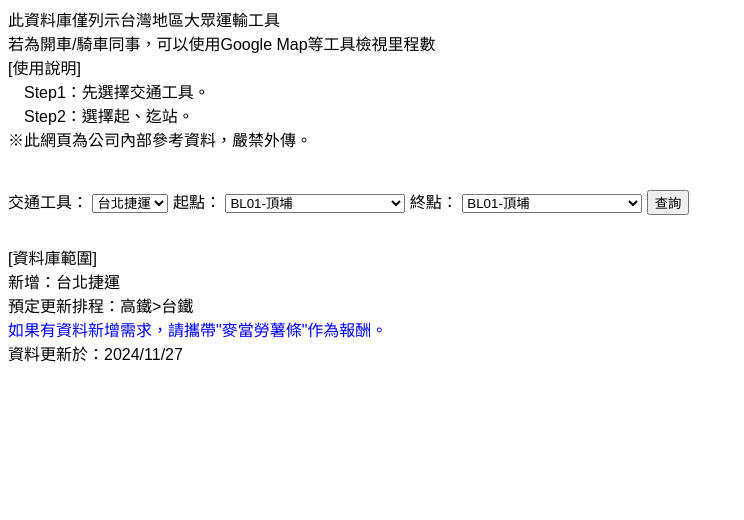
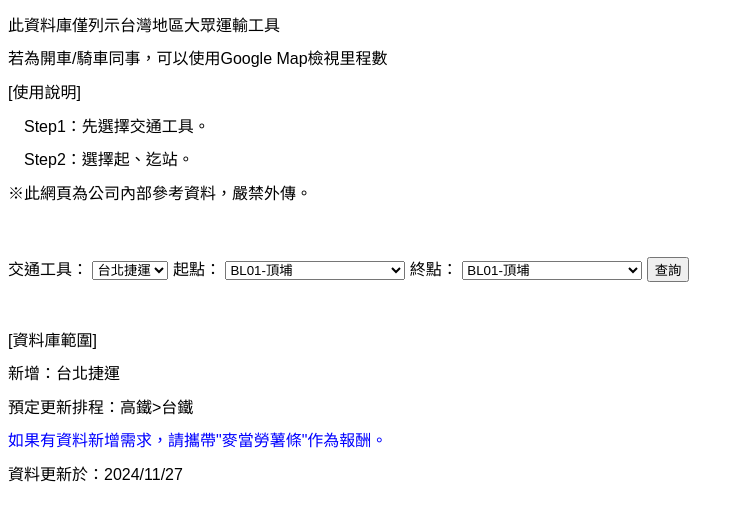
Before and after one commit to EstherG1002/Esther-Toy1, a plain HTML site: page index.html in a window 1280 px wide. Shown: the part 58-578 px from the top of the page, without its empty margins (0-744 px from the left). Drawn offline with nearby package versions, Linux system fonts and the light colour scheme.

Commit message:
Update index.html

```diff
--- a/index.html
+++ b/index.html
@@ -6,7 +6,7 @@
     <title>遠東生技集團-大眾運輸工具里程查詢</title>
     <style>
         .paragraph {
-            line-height: 0.5; /*設置行距為0.5倍字體大小*/
+            line-height: 1.1; /*設置行距為0.5倍字體大小*/
         }
         body {
             font-family: Arial, sans-serif;
@@ -27,7 +27,7 @@
     <h2>遠東生技集團-大眾運輸工具里程查詢</h2>
     <div class="paragraph">
         <p>此資料庫僅列示台灣地區大眾運輸工具</p>
-        <p>若為開車/騎車同事，可以使用Google Map等工具檢視里程數</p>
+        <p>若為開車/騎車同事，可以使用Google Map檢視里程數</p>
         <p>[使用說明]</p>
         <p>　Step1：先選擇交通工具。</p>
         <p>　Step2：選擇起、迄站。</p>
```
